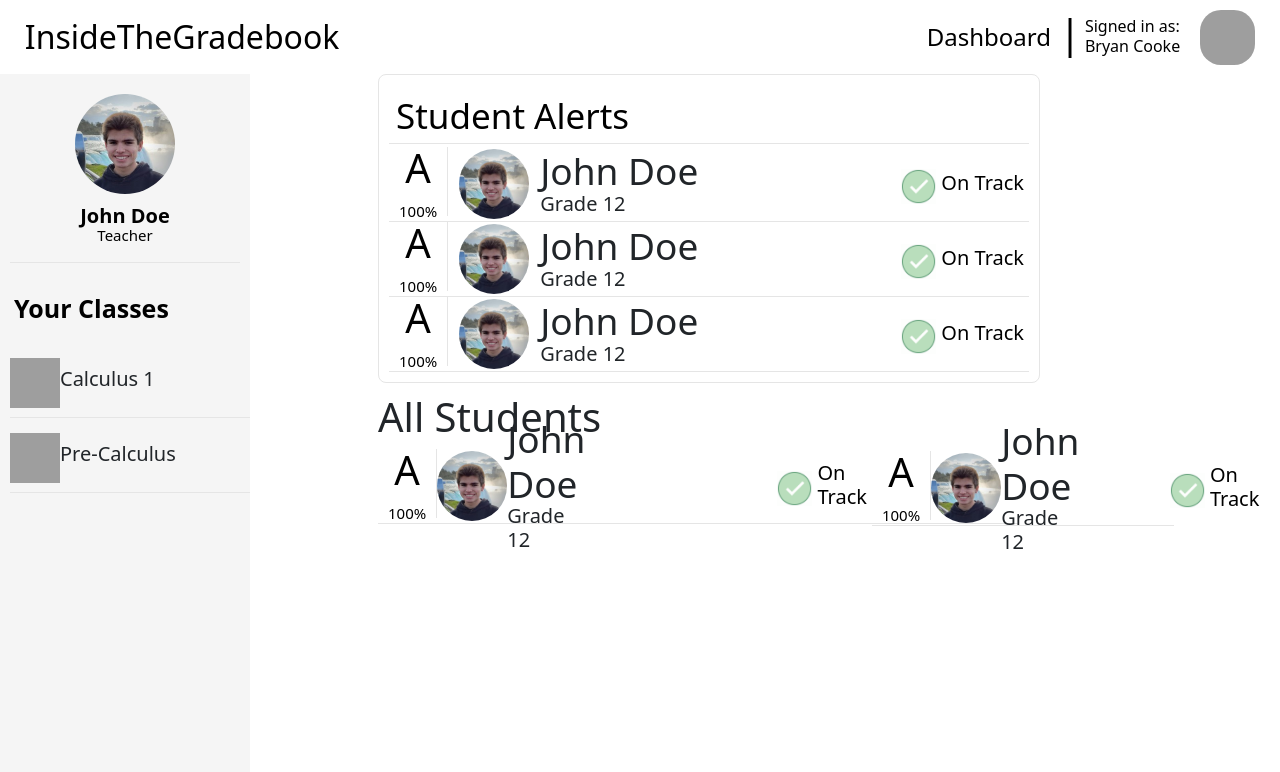
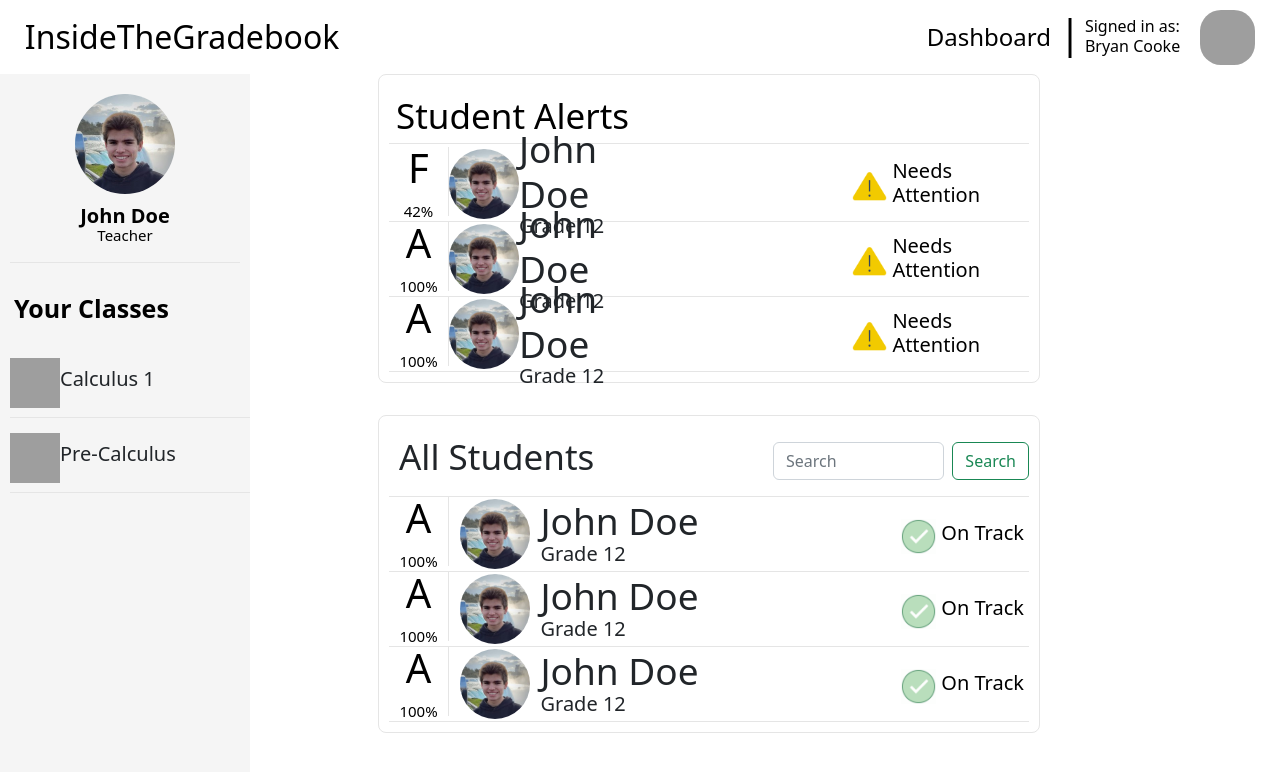
Before and after one commit to BryanACooke/HackMyCity2022, a React (Create React App) app in the folder inside-gradebook/: page /mainDashboard in a window 1280 px wide. Shown: the top 772 px of the page. Built offline with nearby package versions, Linux system fonts and the light colour scheme; grey boxes are pictures that could not be loaded.

Commit message:
Adding some stuff to the teacher dashboard

```diff
--- a/inside-gradebook/src/csspages/mainDashboard.css
+++ b/inside-gradebook/src/csspages/mainDashboard.css
@@ -93,12 +93,16 @@
 .allStudentsList{
     display: flex;
     flex-direction: column;
-    align-items: space-between;
-    justify-content: space-between;
-    margin-top: 10px;
-    margin-left: 10vw;
+
+    margin-top: 4vh;
     height: 70px;
 
+}
+
+.allStudentsListTitle{
+    padding: 10px 10px 10px 10px;
+    font-size: 35px;
+    overflow-y:scroll;
 }
 
 .studentAlertListTitle{
@@ -111,6 +115,24 @@
 
 }
 
+.formInputSearch{
+    width: 40%;
+}
+
+.searchButtonStudents{
+    width: 40%;
+
+
+}
+
+
+.titleAndFormSearch{
+    display: flex;
+    flex-direction: row;
+    align-items: center;
+    justify-content: space-between;
+    border-bottom: 1px solid #e5e5e5;
+}
 
 .studentLists{
     border: 1px solid #e5e5e5;
@@ -144,6 +166,9 @@
     padding: 10px 10px 10px 10px;
     margin-bottom: 10px;
     border-right: 1px solid #e5e5e5;
+    min-width: 60px;
+
+
 }
 .studentGradeText{
     font-size: 40px;
@@ -151,6 +176,7 @@
     text-align: center;
     margin-top: 5px;
     margin-bottom: 5px;
+
 }
 .studentGradeTextSubtitle {
     font-size: 15px;
@@ -178,6 +204,7 @@
     flex-direction: row;
     align-items: center;
     justify-content: center;
+
 }
 
 .studentRatingLogoIcon{
@@ -200,4 +227,5 @@
     width: 50vw;
     height: 70px;
     border-bottom: 1px solid #e5e5e5;
+
 }
--- a/inside-gradebook/src/jspages/mainDashboard.js
+++ b/inside-gradebook/src/jspages/mainDashboard.js
@@ -1,5 +1,8 @@
 import '../csspages/mainDashboard.css';
 import 'bootstrap/dist/css/bootstrap.min.css';
+import {Button, Form} from 'react-bootstrap';
+import {React, useEffect, useState} from 'react'
+
 
 
 
@@ -56,6 +59,95 @@ function MainDashboard() {
 
                 <div className="studentTemplateDiv">
                     <div className="studentGrade">
+                        <h1 className="studentGradeText">F</h1>
+                        <h2 className="studentGradeTextSubtitle">42%</h2>
+                    </div>
+                    <div className="studentProfilePicture">
+                        <img className="studentProfilePhoto" src="./imgres/bcookepfp.jpg" alt="Profile Picture" />
+                    </div>
+                    <div className="studentName">
+                        <h1 className="studentNameText">John Doe</h1>
+                        <div className="studentGradeLevel">
+                            <h1 className="studentGradeLevelText">Grade 12</h1>
+                        </div>
+                    </div>
+             <div className="studentRatingDiv">
+                    <div className="studentRatingLogo">
+                        <img className="studentRatingLogoIcon" src="../imgres/icons8-error-96.png" alt="Rating Logo" />
+                        </div>
+                    <div className="studentRatingTextDiv">
+                        <h1 className="studentRatingText">Needs Attention</h1>
+                    </div>
+                </div>
+                </div>
+
+                <div className="studentTemplateDiv">
+                    <div className="studentGrade">
+                        <h1 className="studentGradeText">A</h1>
+                        <h2 className="studentGradeTextSubtitle">100%</h2>
+                    </div>
+                    <div className="studentProfilePicture">
+                        <img className="studentProfilePhoto" src="./imgres/bcookepfp.jpg" alt="Profile Picture" />
+                    </div>
+                    <div className="studentName">
+                        <h1 className="studentNameText">John Doe</h1>
+                        <div className="studentGradeLevel">
+                            <h1 className="studentGradeLevelText">Grade 12</h1>
+                        </div>
+                    </div>
+             <div className="studentRatingDiv">
+                    <div className="studentRatingLogo">
+                        <img className="studentRatingLogoIcon" src="../imgres/icons8-error-96.png" alt="Rating Logo" />
+                        </div>
+                    <div className="studentRatingTextDiv">
+                        <h1 className="studentRatingText">Needs Attention</h1>
+                    </div>
+                </div>
+                </div>
+                <div className="studentTemplateDiv">
+                    <div className="studentGrade">
+                        <h1 className="studentGradeText">A</h1>
+                        <h2 className="studentGradeTextSubtitle">100%</h2>
+                    </div>
+                    <div className="studentProfilePicture">
+                        <img className="studentProfilePhoto" src="./imgres/bcookepfp.jpg" alt="Profile Picture" />
+                    </div>
+                    <div className="studentName">
+                        <h1 className="studentNameText">John Doe</h1>
+                        <div className="studentGradeLevel">
+                            <h1 className="studentGradeLevelText">Grade 12</h1>
+                        </div>
+                    </div>
+             <div className="studentRatingDiv">
+                    <div className="studentRatingLogo">
+                        <img className="studentRatingLogoIcon" src="../imgres/icons8-error-96.png" alt="Rating Logo" />
+                        </div>
+                    <div className="studentRatingTextDiv">
+                        <h1 className="studentRatingText">Needs Attention</h1>
+                    </div>
+                </div>
+                </div>
+            </div>
+            </div>
+
+           <div className="allStudentsList">
+           <div className="studentLists">
+            <div className="titleAndFormSearch">
+                <h1 className="allStudentsListTitle">All Students</h1>
+            <div className="formInputSearch">
+        <Form className="d-flex">
+            <Form.Control
+              type="search"
+              placeholder="Search"
+              className="me-2"
+              aria-label="Search"
+            />
+            <Button className="searchButtonStudents" variant="outline-success">Search</Button>
+          </Form>
+          </div>
+          </div>
+                <div className="studentTemplateDiv">
+                    <div className="studentGrade">
                         <h1 className="studentGradeText">A</h1>
                         <h2 className="studentGradeTextSubtitle">100%</h2>
                     </div>
@@ -76,6 +168,8 @@ function MainDashboard() {
                         <h1 className="studentRatingText">On Track</h1>
                     </div>
                 </div>
+
+
                 </div>
 
                 <div className="studentTemplateDiv">
@@ -100,39 +194,9 @@ function MainDashboard() {
                         <h1 className="studentRatingText">On Track</h1>
                     </div>
                 </div>
-                </div>
 
 
-
-                <div className="studentTemplateDiv">
-                    <div className="studentGrade">
-                        <h1 className="studentGradeText">A</h1>
-                        <h2 className="studentGradeTextSubtitle">100%</h2>
-                    </div>
-                    <div className="studentProfilePicture">
-                        <img className="studentProfilePhoto" src="./imgres/bcookepfp.jpg" alt="Profile Picture" />
-                    </div>
-                    <div className="studentName">
-                        <h1 className="studentNameText">John Doe</h1>
-                        <div className="studentGradeLevel">
-                            <h1 className="studentGradeLevelText">Grade 12</h1>
-                        </div>
-                    </div>
-             <div className="studentRatingDiv">
-                    <div className="studentRatingLogo">
-                        <img className="studentRatingLogoIcon" src="../imgres/icons8-checkmark.gif" alt="Rating Logo" />
-                        </div>
-                    <div className="studentRatingTextDiv">
-                        <h1 className="studentRatingText">On Track</h1>
-                    </div>
                 </div>
-                </div>
-            </div>
-
-            </div>
-
-            <div className="allStudentsList">
-                <h1 className="allStudentsListTitle">All Students</h1>
 
                 <div className="studentTemplateDiv">
                     <div className="studentGrade">
@@ -157,35 +221,10 @@ function MainDashboard() {
                     </div>
                 </div>
 
-                <div className="studentTemplateDiv">
-                    <div className="studentGrade">
-                        <h1 className="studentGradeText">A</h1>
-                        <h2 className="studentGradeTextSubtitle">100%</h2>
-                    </div>
-                    <div className="studentProfilePicture">
-                        <img className="studentProfilePhoto" src="./imgres/bcookepfp.jpg" alt="Profile Picture" />
-                    </div>
-                    <div className="studentName">
-                        <h1 className="studentNameText">John Doe</h1>
-                        <div className="studentGradeLevel">
-                            <h1 className="studentGradeLevelText">Grade 12</h1>
-                        </div>
-                    </div>
-             <div className="studentRatingDiv">
-                    <div className="studentRatingLogo">
-                        <img className="studentRatingLogoIcon" src="../imgres/icons8-checkmark.gif" alt="Rating Logo" />
-                        </div>
-                    <div className="studentRatingTextDiv">
-                        <h1 className="studentRatingText">On Track</h1>
-                    </div>
-                </div>
-                </div>
+
                 </div>
 
-
-
-
-
+                </div>
             </div>
 
             </div>
```
Also changed, not shown: inside-gradebook/public/imgres/icons8-error-96.png (added).
